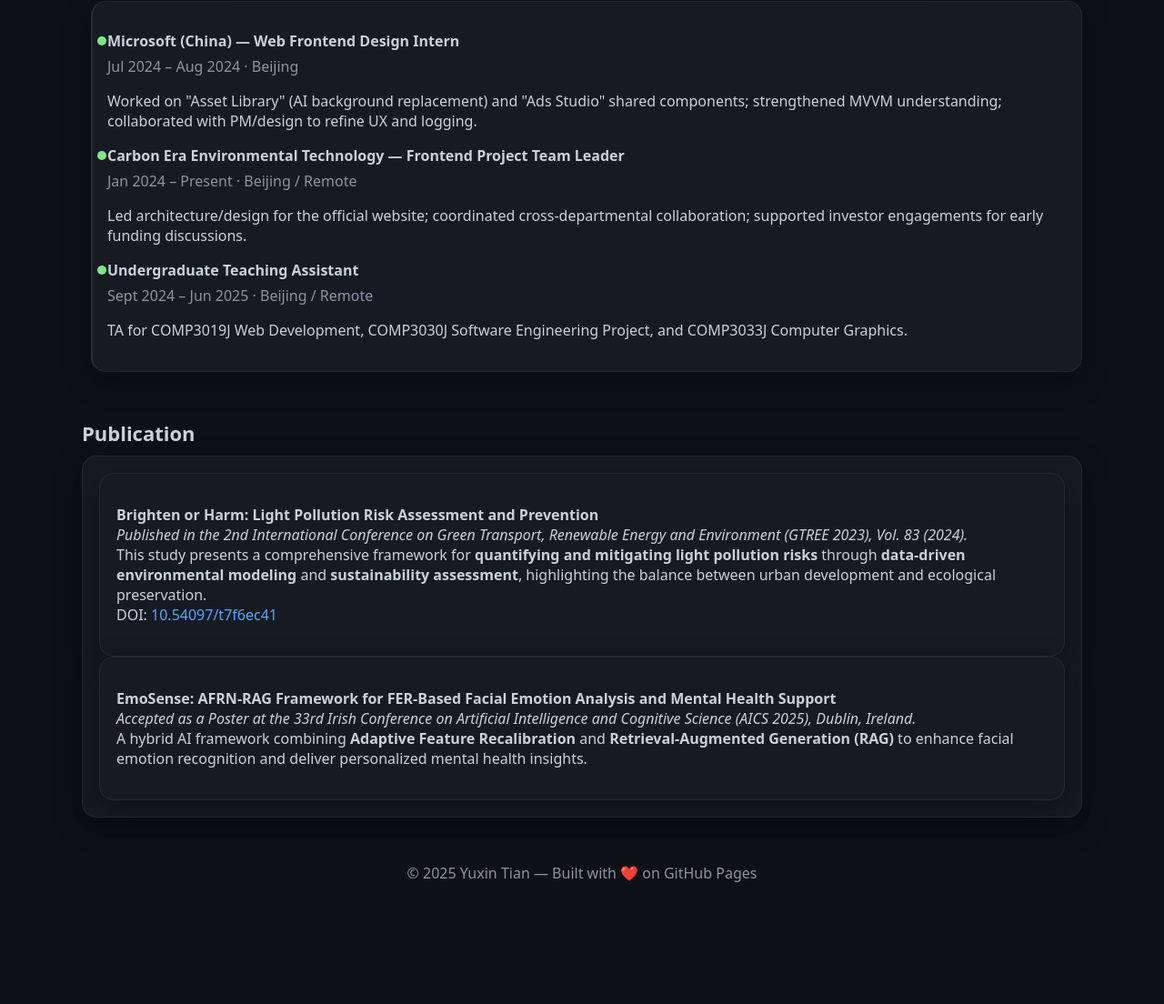
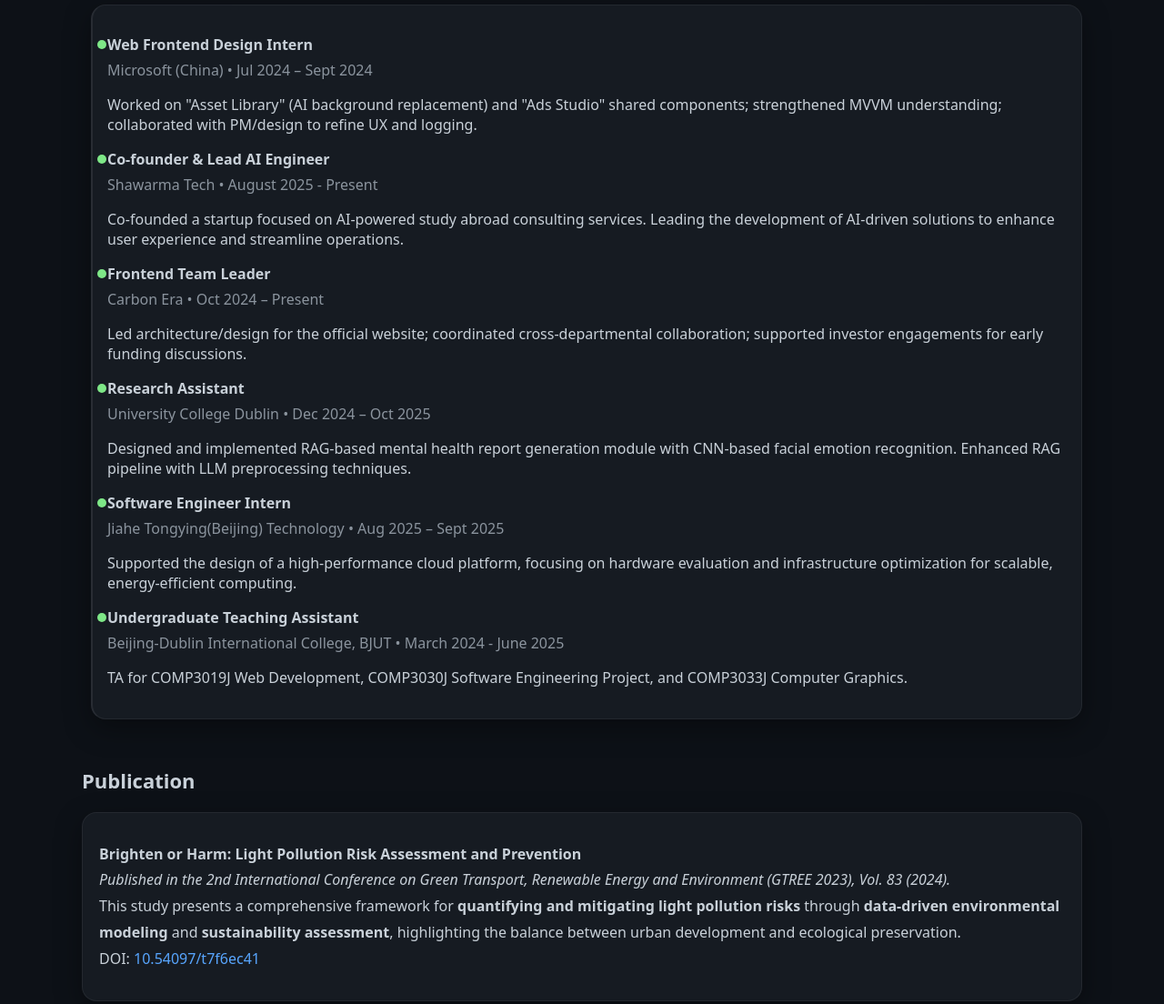
Before and after one commit to Lzyyy12/Lzyyy12.github.io, a plain HTML site: page index.html in a window 1280 px wide. Shown: the part 1601-2705 px from the top of the page at 91% size. Before the commit the page ends 2612 px from the top, so only its background shows below. Drawn offline with Linux system fonts and the light colour scheme.

Commit message:
Revise experience details and add publication entries
Updated experience section and added publications.

```diff
--- a/index.html
+++ b/index.html
@@ -117,7 +117,6 @@
     <!-- Hero -->
     <section class="hero" id="top">
       <div class="hero-card">
-        <p class="muted">MSc Advanced Software Engineering @ King’s College London</p>
         <h1>Hello, I’m Yuxin (Ella) Tian</h1>
 
 <div class="info-line" style="font-size:17px; color:#8b949e; margin-top:8px; line-height:1.8;">
@@ -188,12 +187,13 @@
         <div class="card">
           <h3>Languages</h3>
           <div class="skill-list">
+            <span class="skill">TypeScript</span>
+            <span class="skill">JavaScript</span>
             <span class="skill">Java</span>
             <span class="skill">Python</span>
             <span class="skill">C</span>
             <span class="skill">SQL</span>
-            <span class="skill">JavaScript</span>
-            <span class="skill">TypeScript</span>
+
           </div>
         </div>
         <div class="card">
@@ -205,6 +205,9 @@
             <span class="skill">Spring Boot</span>
             <span class="skill">Flask</span>
             <span class="skill">Node.js</span>
+            <span class="skill">Pytorch</span>
+            <span class="skill">fastapi</span>
+            <span class="skill">langchain</span>
           </div>
         </div>
       </div>
@@ -255,18 +258,33 @@
       <h2 class="section-title">Experience</h2>
       <div class="card timeline">
         <div class="tl-item">
-          <h4>Microsoft (China) — Web Frontend Design Intern</h4>
-          <div class="muted">Jul 2024 – Aug 2024 · Beijing</div>
+          <h4>Web Frontend Design Intern</h4>
+          <div class="muted">Microsoft (China) • Jul 2024 – Sept 2024</div>
           <p>Worked on "Asset Library" (AI background replacement) and "Ads Studio" shared components; strengthened MVVM understanding; collaborated with PM/design to refine UX and logging.</p>
         </div>
         <div class="tl-item">
-          <h4>Carbon Era Environmental Technology — Frontend Project Team Leader</h4>
-          <div class="muted">Jan 2024 – Present · Beijing / Remote</div>
+          <h4>Co-founder & Lead AI Engineer</h4>
+          <div class="muted">Shawarma Tech • August 2025 - Present</div>
+          <p>Co-founded a startup focused on AI-powered study abroad consulting services. Leading the development of AI-driven solutions to enhance user experience and streamline operations.</p>
+        </div>
+        <div class="tl-item">
+          <h4>Frontend Team Leader</h4>
+          <div class="muted">Carbon Era • Oct 2024 – Present </div>
           <p>Led architecture/design for the official website; coordinated cross‑departmental collaboration; supported investor engagements for early funding discussions.</p>
         </div>
         <div class="tl-item">
+          <h4>Research Assistant</h4>
+          <div class="muted">University College Dublin • Dec 2024 – Oct 2025 </div>
+          <p>Designed and implemented RAG-based mental health report generation module with CNN-based facial emotion recognition. Enhanced RAG pipeline with LLM preprocessing techniques.</p>
+        </div>
+        <div class="tl-item">
+          <h4>Software Engineer Intern</h4>
+          <div class="muted">Jiahe Tongying(Beijing) Technology • Aug 2025 – Sept 2025 </div>
+          <p>Supported the design of a high-performance cloud platform, focusing on hardware evaluation and infrastructure optimization for scalable, energy-efficient computing.</p>
+        </div>
+        <div class="tl-item">
           <h4>Undergraduate Teaching Assistant</h4>
-          <div class="muted">Sept 2024 – Jun 2025 · Beijing / Remote</div>
+          <div class="muted">Beijing-Dublin International College, BJUT • March 2024 - June 2025</div>
           <p>TA for COMP3019J Web Development, COMP3030J Software Engineering Project, and COMP3033J Computer Graphics.</p>
         </div>
       </div>
@@ -275,8 +293,9 @@
     <!-- Publication -->
     <section id="publication">
       <h2 class="section-title">Publication</h2>
-      <div class="card">
-        <div class="card">
+      <div class="publications" style="margin-top:20px;">
+
+  <div class="card" style="margin-bottom:20px; padding:15px 18px; line-height:1.8;">
     <p>
       <strong>Brighten or Harm: Light Pollution Risk Assessment and Prevention</strong><br/>
       <em>Published in the 2nd International Conference on Green Transport, Renewable Energy and Environment (GTREE 2023), Vol. 83 (2024).</em><br/>
@@ -285,14 +304,16 @@
     </p>
   </div>
 
-      <div class="card">
+  <div class="card" style="margin-bottom:20px; padding:15px 18px; line-height:1.8;">
     <p>
       <strong>EmoSense: AFRN-RAG Framework for FER-Based Facial Emotion Analysis and Mental Health Support</strong><br/>
       <em>Accepted as a Poster at the 33rd Irish Conference on Artificial Intelligence and Cognitive Science (AICS 2025), Dublin, Ireland.</em><br/>
       A hybrid AI framework combining <b>Adaptive Feature Recalibration</b> and <b>Retrieval-Augmented Generation (RAG)</b> to enhance facial emotion recognition and deliver personalized mental health insights.
     </p>
   </div>
+
 </div>
+
     </section>
 
 
```
Lines whose indentation alone changed are shown as unchanged.
